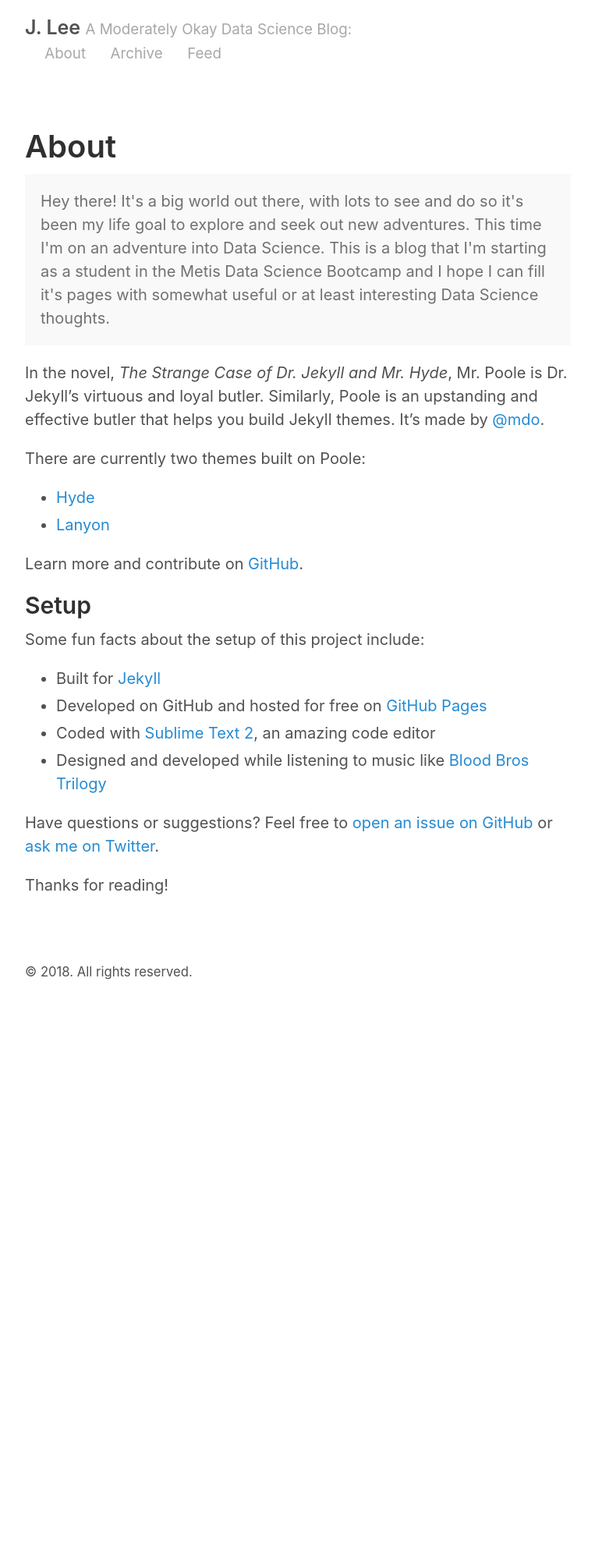
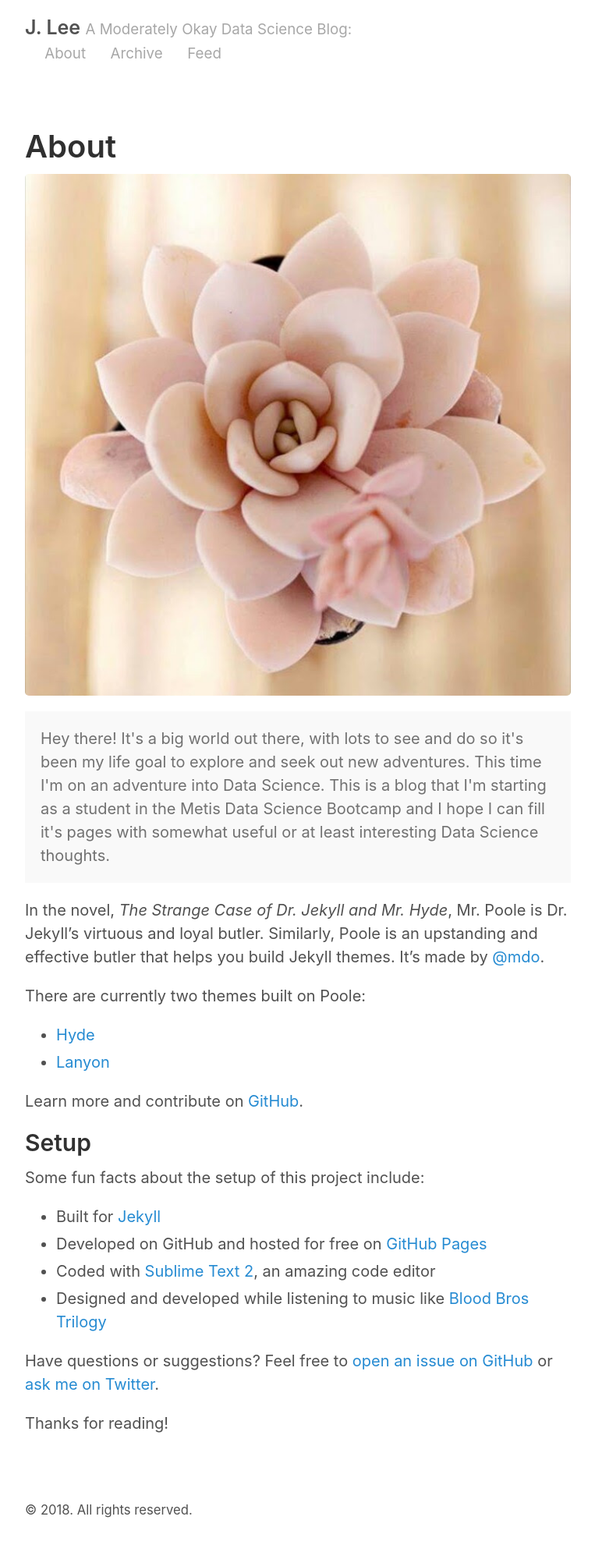
Before and after one commit to Cassini-4B/Cassini-4B.github.io, a Jekyll site: the page built from about.md, in a window 1280 px wide. Shown: the whole page at 78% size, without its empty margins (258-1021 px from the left). Built offline with Jekyll 4.4.1, drawn with Linux system fonts in a browser that asks for light colours; before the commit the page ends 1300 px from its top, so only the background shows below that.

Commit message:
Added about pic

```diff
--- a/about.md
+++ b/about.md
@@ -3,6 +3,8 @@ layout: page
 # h1
 title: About
 ---
+
+![alt text](/pics/about.jpg)
 
 <p class="message">
   Hey there! It's a big world out there, with lots to see and do so it's been my life goal to explore and seek out new adventures.  This time I'm on an adventure into Data Science.  This is a blog that I'm starting as a student in the Metis Data Science Bootcamp and I hope I can fill it's pages with somewhat useful or at least interesting Data Science thoughts.
```
Also changed, not shown: pics/about.jpg (added).
